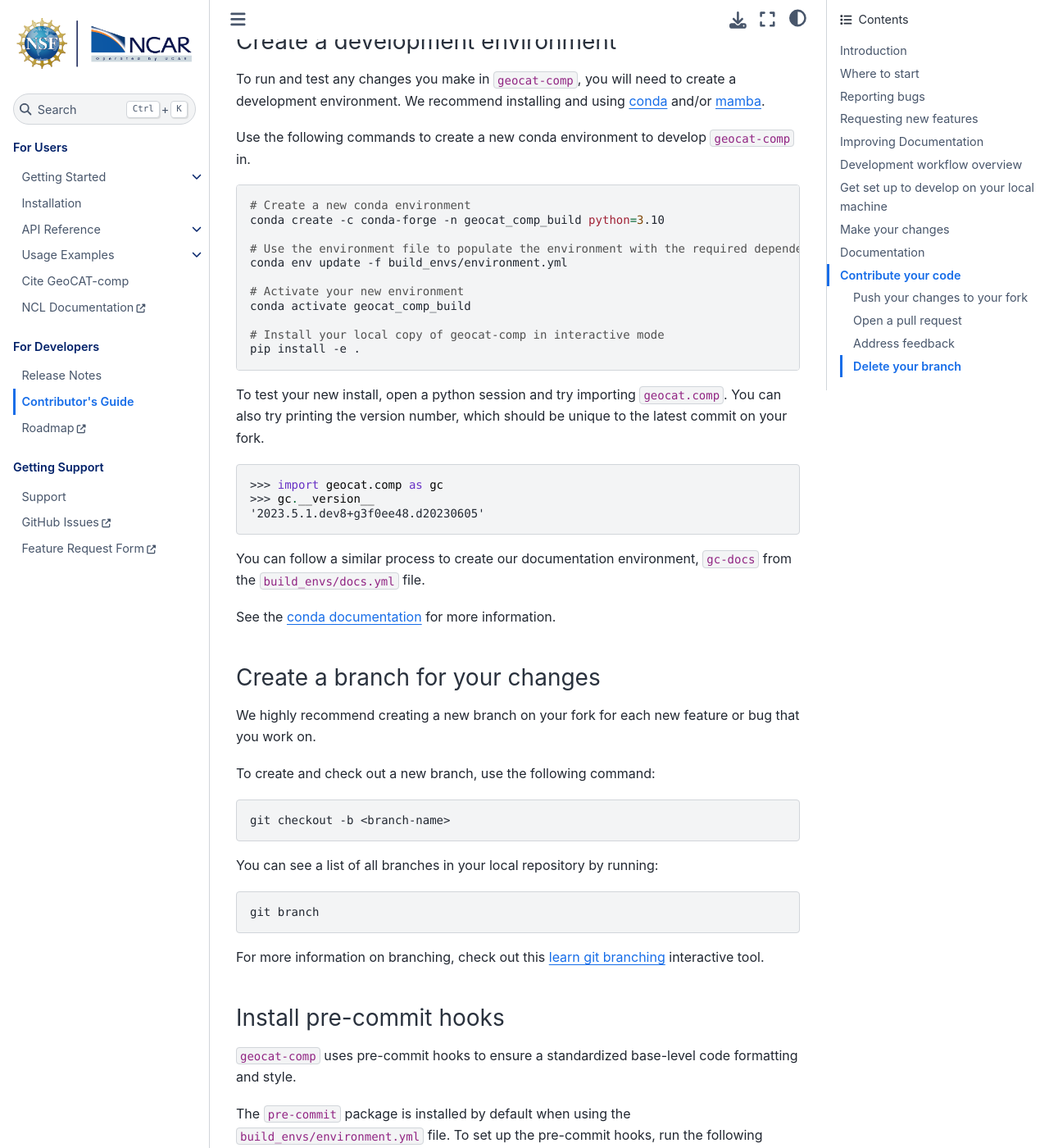
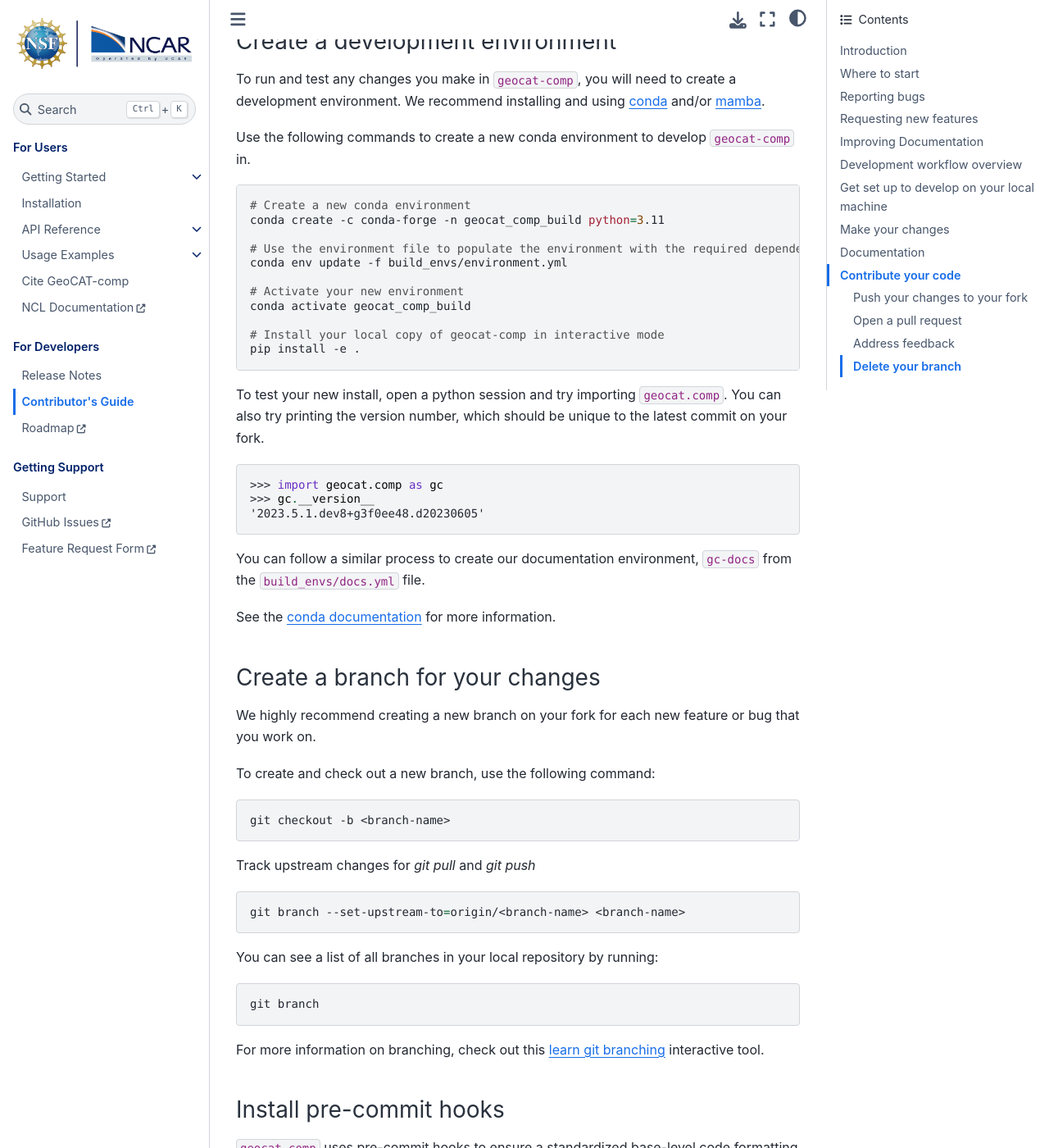
Before and after one commit to NCAR/geocat-comp, a Sphinx documentation site: the page built from docs/contrib.rst, in a window 1280 px wide and 1400 px high, scrolled down 2712 px. Shown: the whole window at 82% size. Built offline with Sphinx 7.4.7 and the Sphinx Book theme 1.1.4, drawn with Linux system fonts in a browser that asks for light colours; the version number could not be read and is left out.

Commit message:
max python<3.13

```diff
--- a/docs/contrib.rst
+++ b/docs/contrib.rst
@@ -147,7 +147,7 @@
 .. code-block:: bash
 
     # Create a new conda environment
-    conda create -c conda-forge -n geocat_comp_build python=3.10
+    conda create -c conda-forge -n geocat_comp_build python=3.11
 
     # Use the environment file to populate the environment with the required dependencies
     conda env update -f build_envs/environment.yml
@@ -186,6 +186,12 @@
 .. code-block:: bash
 
     git checkout -b <branch-name>
+
+Track upstream changes for `git pull` and `git push`
+
+.. code-block:: bash
+
+    git branch --set-upstream-to=origin/<branch-name> <branch-name>
 
 You can see a list of all branches in your local repository by running:
 
--- a/setup.cfg
+++ b/setup.cfg
@@ -26,7 +26,7 @@
 [options]
 zip_safe = False
 include_package_data = True
-python_requires = >=3.9, <=3.12
+python_requires = >=3.9, <3.13
 packages =
     geocat
     geocat.comp
```
Also changed, not shown: 2 other files.
